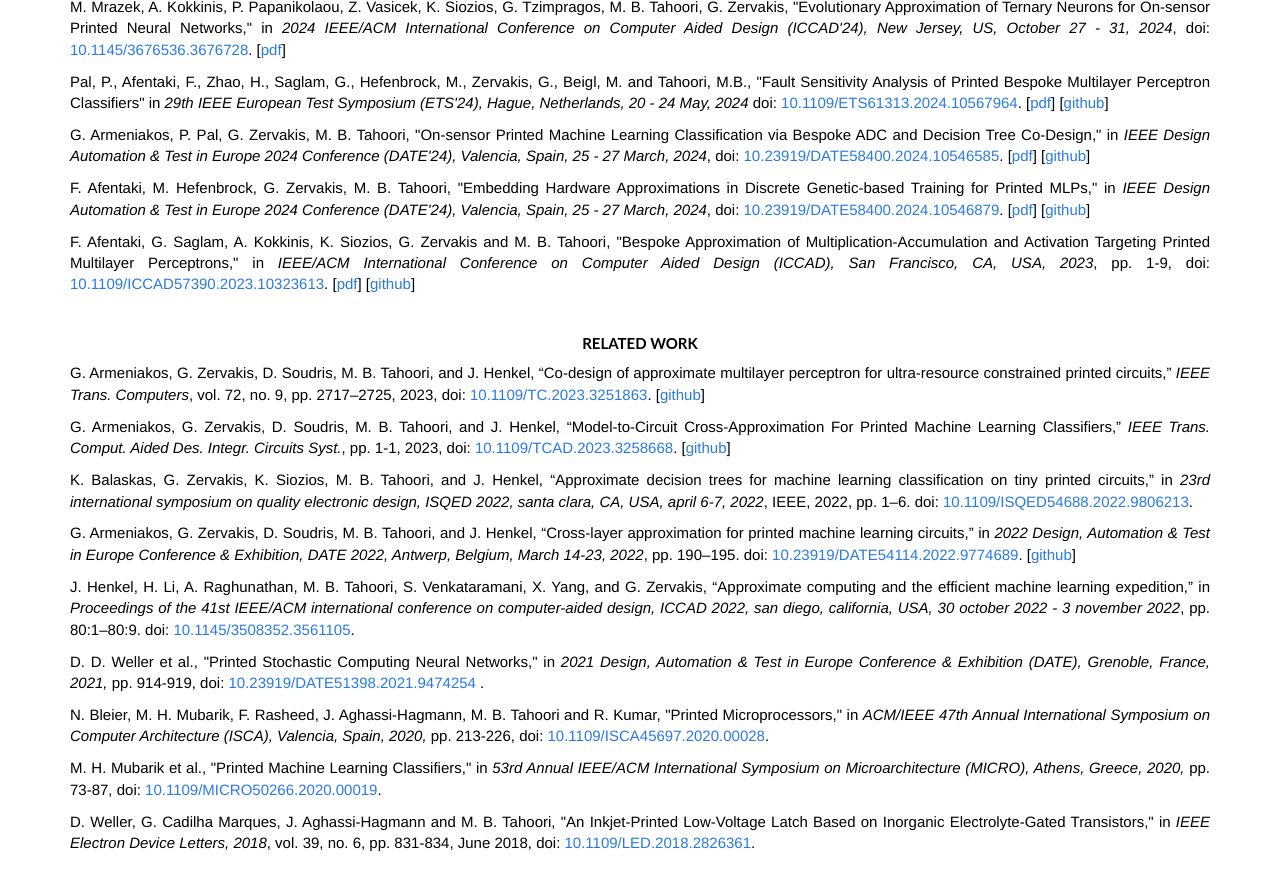
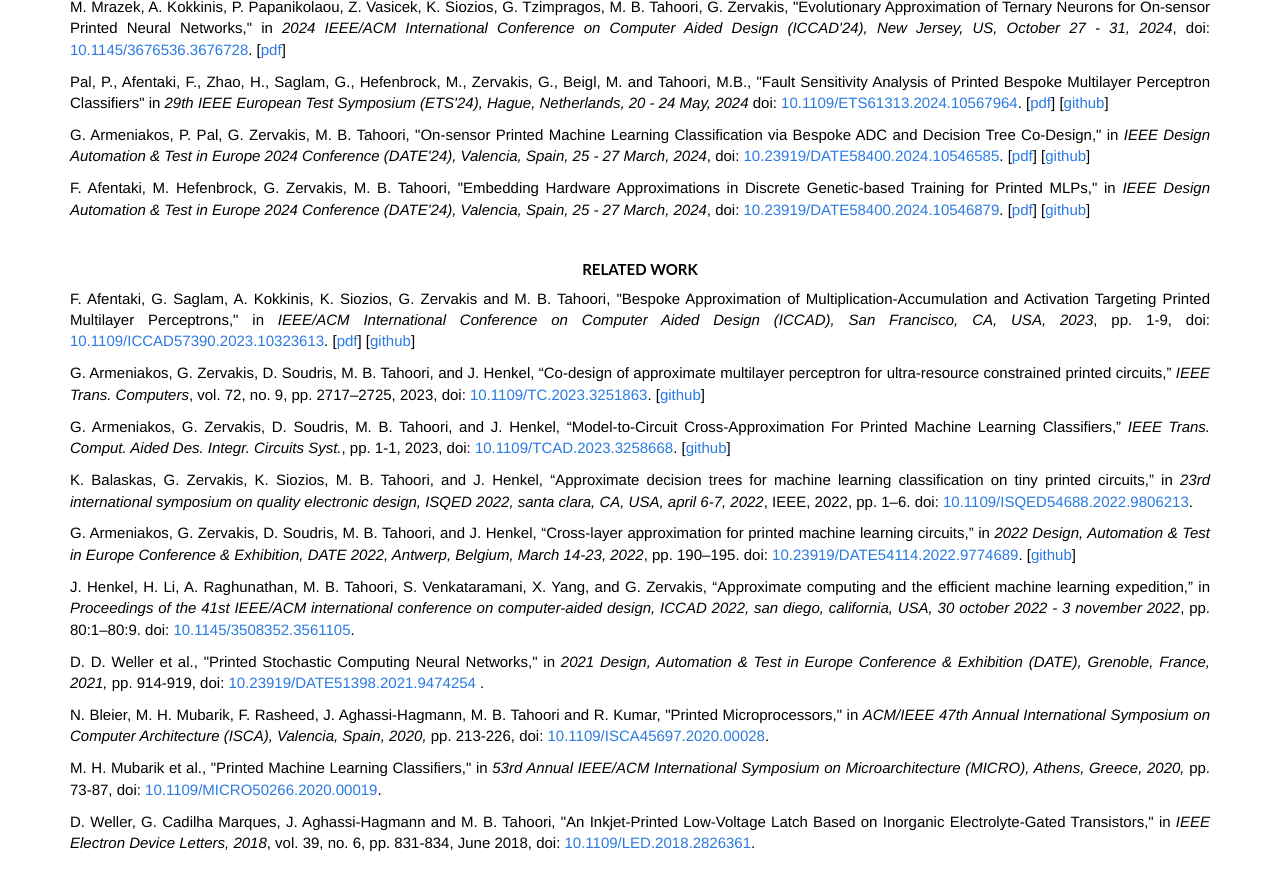
Before and after one commit to AutoPNN/AutoPNN.github.io, a Jekyll site: the page built from publications.html, in a window 1280 px wide and 900 px high, scrolled down 366 px. Shown: the top 891 px of the window. Built offline with Jekyll 4.4.1, drawn with Linux system fonts in a browser that asks for light colours.

Commit message:
Update publications.html
move iccad'23 pub

```diff
--- a/publications.html
+++ b/publications.html
@@ -103,17 +103,6 @@ layout: default
                         </div>
                       </p>
 
-                      <p>
-                        <div class="csl-right-inline">F. Afentaki, G. Saglam, A. Kokkinis, K. Siozios, G. Zervakis and M. B. Tahoori,
-                          "Bespoke Approximation of Multiplication-Accumulation and Activation Targeting Printed Multilayer Perceptrons,"
-                          in <em>IEEE/ACM International Conference on Computer Aided Design (ICCAD), San Francisco, CA, USA, 2023</em>,
-                          pp. 1-9,
-                          doi: <a href="https://doi.org/10.1109/ICCAD57390.2023.10323613">10.1109/ICCAD57390.2023.10323613</a>.
-                          [<a href="papers/afentaki2023bespokeapproximations.pdf" class="git">pdf</a>]
-                          [<a href="https://github.com/floAfentaki/Approximation-Techniques-Targeting-Printed-MLPs" class="git">github</a>]
-                        </div>
-                      </p>
-
 
 
                     </div>
@@ -130,6 +119,16 @@ layout: default
                 <div class="card">
                   <h5 style="padding-top: 30px;" class="mb-0">Related Work</h5>
                     <div class="card-body text-justify">
+                      <p>
+                        <div class="csl-right-inline">F. Afentaki, G. Saglam, A. Kokkinis, K. Siozios, G. Zervakis and M. B. Tahoori,
+                          "Bespoke Approximation of Multiplication-Accumulation and Activation Targeting Printed Multilayer Perceptrons,"
+                          in <em>IEEE/ACM International Conference on Computer Aided Design (ICCAD), San Francisco, CA, USA, 2023</em>,
+                          pp. 1-9,
+                          doi: <a href="https://doi.org/10.1109/ICCAD57390.2023.10323613">10.1109/ICCAD57390.2023.10323613</a>.
+                          [<a href="papers/afentaki2023bespokeapproximations.pdf" class="git">pdf</a>]
+                          [<a href="https://github.com/floAfentaki/Approximation-Techniques-Targeting-Printed-MLPs" class="git">github</a>]
+                        </div>
+                      </p>
                       <p>
                         <div class="csl-right-inline">G. Armeniakos, G. Zervakis, D. Soudris, M. B. Tahoori, and J. Henkel,
                           “Co-design of approximate multilayer perceptron for ultra-resource constrained printed circuits,”
```
